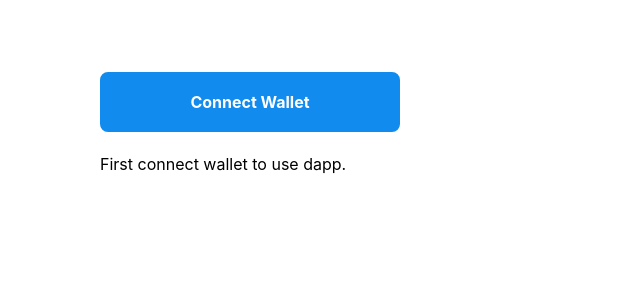
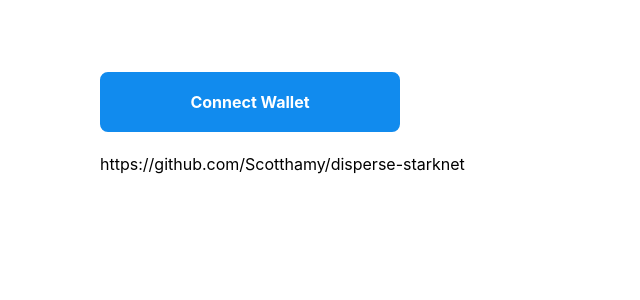
Before and after one commit to Scotthamy/disperse-starknet, a Next.js app: page / in a window 1280 px wide. Shown: the top 300 px of the page, without its empty margins (0-640 px from the left). Built offline with nearby package versions, Linux system fonts and the light colour scheme.

Commit message:
Update index.tsx

```diff
--- a/src/pages/index.tsx
+++ b/src/pages/index.tsx
@@ -56,7 +56,7 @@ const Home: NextPage = () => {
             <button className={styles.connect} onClick={handleConnectClick}>
               Connect Wallet
             </button>
-            <p>First connect wallet to use dapp.</p>
+            <p>https://github.com/Scotthamy/disperse-starknet</p>
           </>
         )}
       </main>
```
